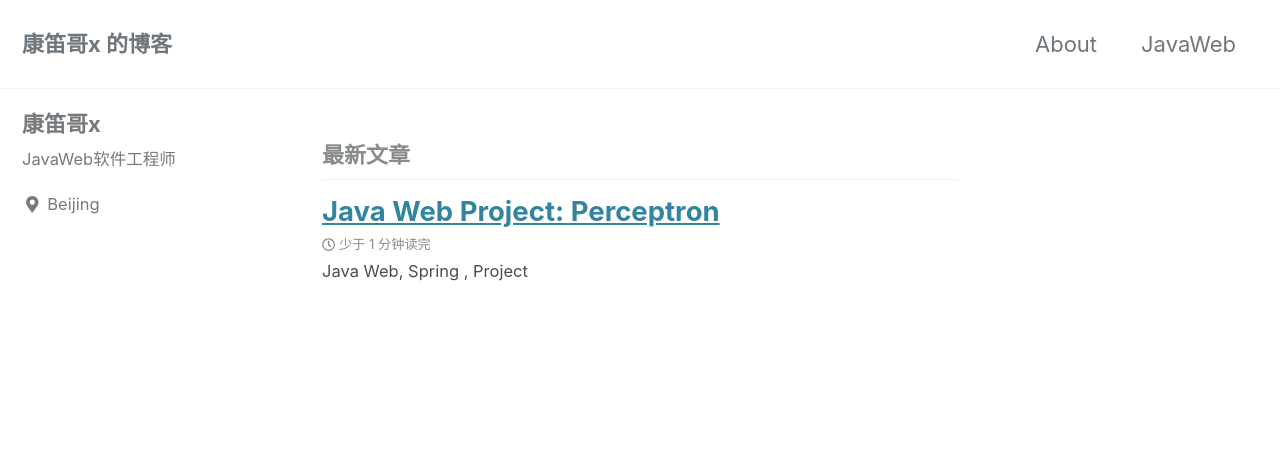
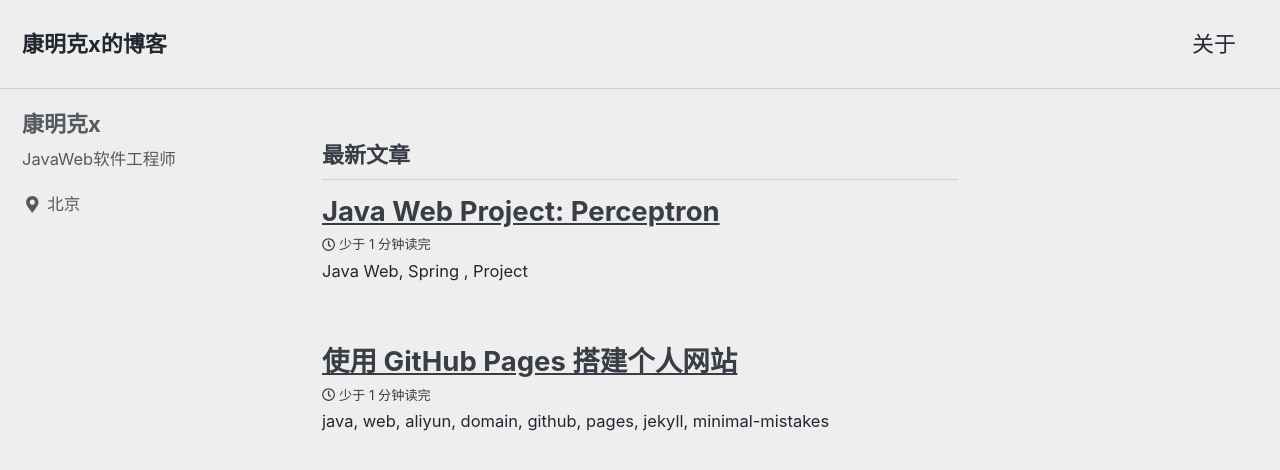
Before and after one commit to kandigx/kandigx.github.io, a Jekyll site: the page built from index.html, in a window 1280 px wide and 900 px high. Shown: the top 470 px of the window. Built offline with Jekyll 4.4.1, drawn with Linux system fonts in a browser that asks for light colours; cached includes are drawn as plain includes; nearby versions of some CDN libraries; the list of posts is cut into pages by our own code; some of the changed text lies outside the part shown.

Commit message:
增加页面

```diff
--- a/_config.yml
+++ b/_config.yml
@@ -12,14 +12,14 @@
 
 # theme                  : "minimal-mistakes-jekyll"
 # remote_theme           : "mmistakes/minimal-mistakes"
-minimal_mistakes_skin    : "default" # "air", "aqua", "contrast", "dark", "dirt", "neon", "mint", "plum", "sunrise"
+minimal_mistakes_skin    : "air" # "default" , "aqua", "contrast", "dark", "dirt", "neon", "mint", "plum", "sunrise"
 
 # Site Settings
 locale                   : "zh-CN"
-title                    : "康笛哥x 的博客"
+title                    : "康明克x的博客"
 title_separator          : "-"
-name                     : "康笛哥x"
-description              : "康笛哥x 的博客."
+name                     : "康明克x"
+description              : "康明克的博客."
 url                      : # the base hostname & protocol for your site e.g. "https://mmistakes.github.io"
 baseurl                  : # the subpath of your site, e.g. "/blog"
 repository               : # GitHub username/repo-name e.g. "mmistakes/minimal-mistakes"
@@ -106,10 +106,10 @@ analytics:
 
 # Site Author
 author:
-  name             : "康笛哥x"
+  name             : "康明克x"
   avatar           : # path of avatar image, e.g. "/assets/images/bio-photo.jpg"
   bio              : "JavaWeb软件工程师"
-  location         : "Beijing"
+  location         : "北京"
   email            :
   links:
     - label: "Email"
--- a/_data/navigation.yml
+++ b/_data/navigation.yml
@@ -1,9 +1,8 @@
 # main links
 main:
-  - title: "About"
+  - title: "关于"
     url: /about/
-  - title: "JavaWeb"
-    url: /javaweb/
+
   # - title: "About"
   #   url: https://mmistakes.github.io/minimal-mistakes/about/
   # - title: "Sample Posts"
--- a/_pages/about.md
+++ b/_pages/about.md
@@ -1,5 +1,5 @@
 ---
-title: "About"
+title: "关于"
 permalink: /about/
 header:
     #image: "/images/zakin.jpg"
--- /dev/null
+++ b/_posts/2019-01-29-How_to_build_a_blog_website.md
@@ -0,0 +1,30 @@
+---
+title: "使用 GitHub Pages 搭建个人网站"
+permalink: /how-to-build-a-blog-website/
+date: 2019-01-29
+tags: [github, 个人网站]
+header:
+    images: "/images/perceptron/percept.jpg"
+excerpt: "java, web, aliyun, domain, github, pages, jekyll, minimal-mistakes"
+---
+
+[toc]
+
+
+## 绑定域名
+### 项目内配置文件
+
+在项目根目录下新建 `CNAME` 文件，在文件中添加域名信息。如个人域名为：`www.kandigx.com`，那么应该添加 `kandigx.com`。不要添加 `www`前缀。
+
+### Github 项目设置
+在 Github 仓库的 setting 设置中，在 `GitHub Pages` 部分，`Custom domain`中填入希望能代替原`kandigx.github.io`的域名。
+
+[//]: # (哈哈我是注释，不会在浏览器中显示。)
+
+
+### 域名解析设置
+阿里云域名解析设置
+添加记录，如果提示已存在，则删除原 `wwww` 或者 `@` 的主机记录项。
+记录类型：CNAME，主机记录： @  ，记录值： kandigx.github.io
+记录类型：CNAME，主机记录：www ，记录值： kandigx.github.io
+添加这两条记录即可。`@`类型直接解析主域名，即我的 kandigx.com，`www`类型解析带 `www`前缀的域名，即 www.kandigx.com
```
Also changed, not shown: _pages/404.md (+1 -1 lines), _pages/javaweb.md (deleted, +0 -17 lines), images/_posts/2019-01/2019-01-29 - settings github pages cunstom domain.png (added).
